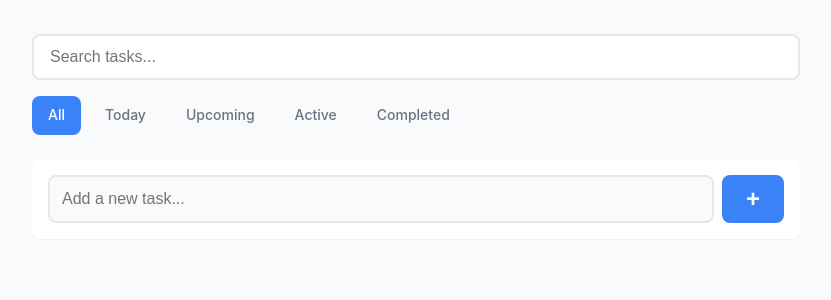
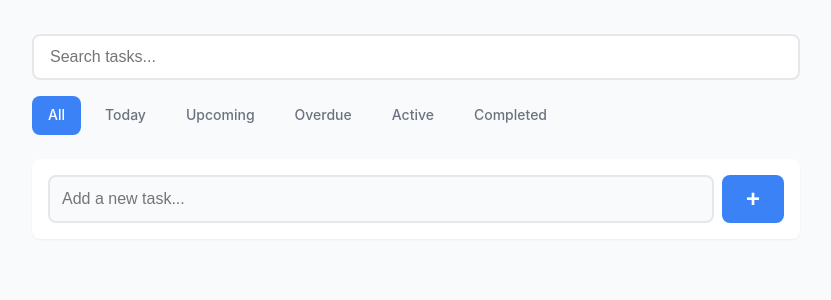
Before and after one commit to Kharec/flado, a Flask app: page / in a window 1280 px wide. Shown: the part 140-440 px from the top of the page, without its empty margins (224-1055 px from the left). Run offline with Flask 3, Linux system fonts and the light colour scheme.

Commit message:
feat: add a tab for overdue tasks

```diff
--- a/flado/templates/index.html
+++ b/flado/templates/index.html
@@ -21,6 +21,8 @@
                class="filter-tab {{ 'active' if filter_type == 'today' else '' }}">Today</a>
             <a href="{{ url_for('tasks.index', filter='upcoming') }}"
                class="filter-tab {{ 'active' if filter_type == 'upcoming' else '' }}">Upcoming</a>
+            <a href="{{ url_for('tasks.index', filter='overdue') }}"
+               class="filter-tab {{ 'active' if filter_type == 'overdue' else '' }}">Overdue</a>
             <a href="{{ url_for('tasks.index', filter='active') }}"
                class="filter-tab {{ 'active' if filter_type == 'active' else '' }}">Active</a>
             <a href="{{ url_for('tasks.index', filter='completed') }}"
```
